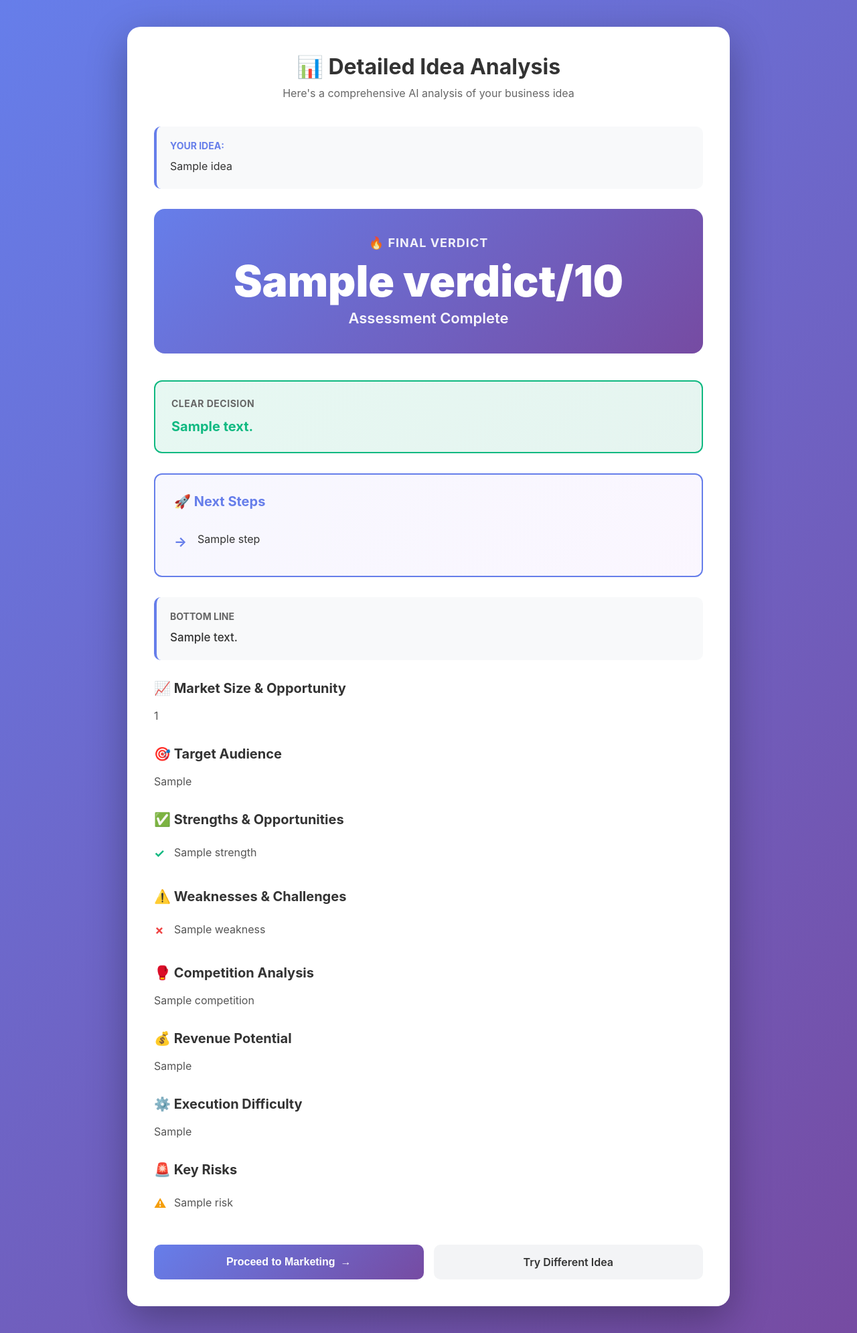
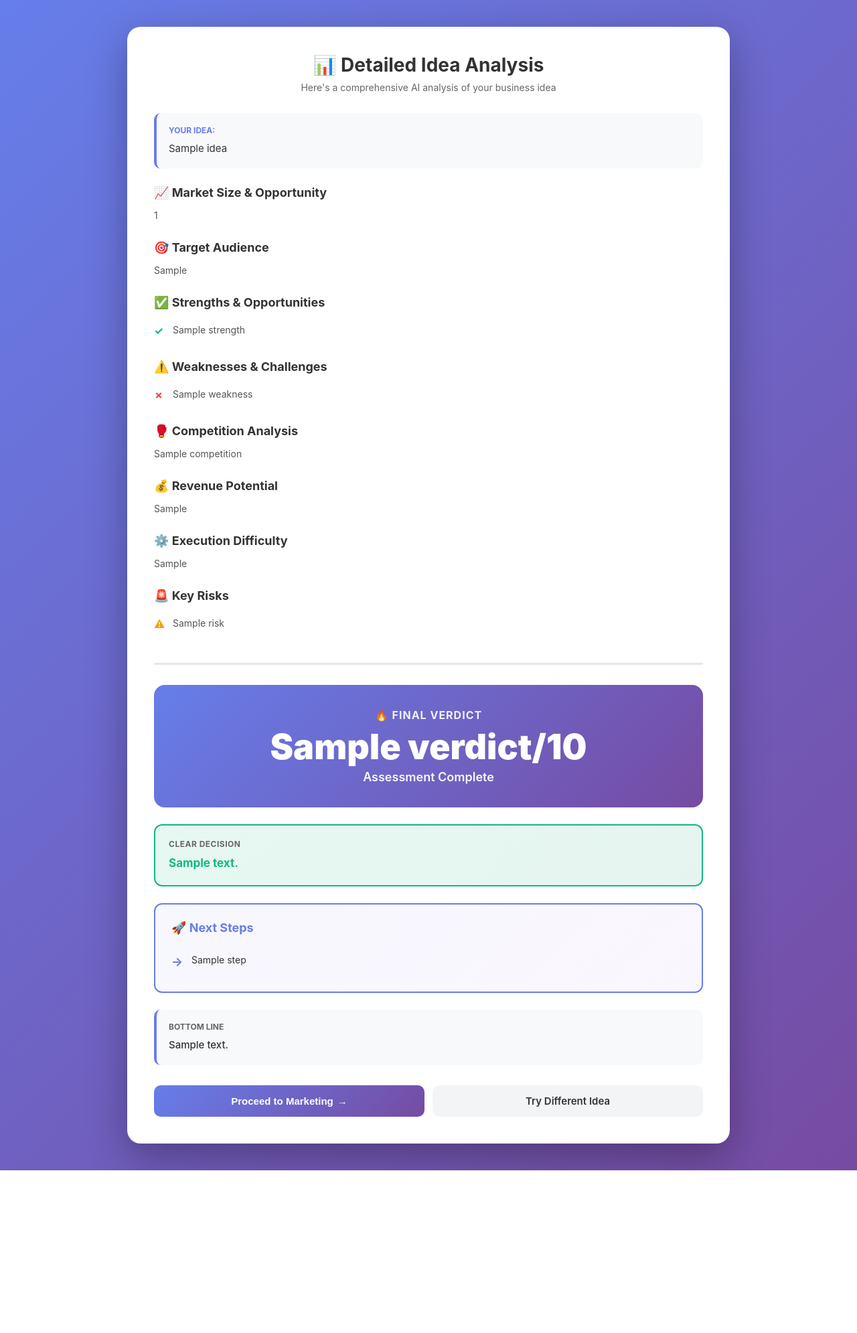
Before and after one commit to vedpalsodkar988-tech/Intelix-V2, a Flask app: template templates/analysis.html in a window 1280 px wide. Shown: the whole page at 67% size. After the commit the page ends 1748 px from the top, so only its background shows below. Run offline with Flask 3, Linux system fonts and the light colour scheme; the template is opened without the code that fills it: most values are stand-ins (such as "Sample title", 1, 10 or a date in 2020); some libraries are stand-ins or nearby versions.

Commit message:
Update analysis.html

```diff
--- a/templates/analysis.html
+++ b/templates/analysis.html
@@ -37,78 +37,144 @@
 
         .header {
             text-align: center;
-            margin-bottom: 40px;
+            margin-bottom: 30px;
         }
 
         .header h1 {
-            font-size: 32px;
+            font-size: 28px;
             color: #333;
-            margin-bottom: 10px;
+            margin-bottom: 8px;
         }
 
         .header p {
             color: #666;
-            font-size: 16px;
+            font-size: 14px;
         }
 
         .idea-box {
             background: #f8f9fa;
-            padding: 20px;
+            padding: 18px;
             border-radius: 10px;
-            margin-bottom: 30px;
+            margin-bottom: 25px;
             border-left: 4px solid #667eea;
         }
 
         .idea-box h3 {
             color: #667eea;
-            font-size: 14px;
+            font-size: 12px;
             text-transform: uppercase;
-            margin-bottom: 10px;
+            margin-bottom: 8px;
         }
 
         .idea-box p {
             color: #333;
             line-height: 1.6;
+            font-size: 15px;
         }
 
-        /* VERDICT SECTION - HERO */
+        .analysis-section {
+            margin-bottom: 25px;
+        }
+
+        .analysis-section h2 {
+            font-size: 18px;
+            color: #333;
+            margin-bottom: 12px;
+            display: flex;
+            align-items: center;
+            gap: 8px;
+        }
+
+        .analysis-section p {
+            color: #555;
+            line-height: 1.7;
+            margin-bottom: 12px;
+            font-size: 14px;
+        }
+
+        .analysis-section ul {
+            list-style: none;
+            padding: 0;
+        }
+
+        .analysis-section li {
+            padding: 8px 0;
+            padding-left: 28px;
+            position: relative;
+            color: #555;
+            line-height: 1.6;
+            font-size: 14px;
+        }
+
+        .strengths li::before {
+            content: "✓";
+            position: absolute;
+            left: 0;
+            color: #10b981;
+            font-weight: bold;
+            font-size: 16px;
+        }
+
+        .weaknesses li::before {
+            content: "✗";
+            position: absolute;
+            left: 0;
+            color: #ef4444;
+            font-weight: bold;
+            font-size: 16px;
+        }
+
+        .risks li::before {
+            content: "⚠";
+            position: absolute;
+            left: 0;
+            color: #f59e0b;
+            font-size: 16px;
+        }
+
+        /* VERDICT SECTION - AT BOTTOM */
+        .verdict-section {
+            margin-top: 40px;
+            padding-top: 30px;
+            border-top: 3px solid #e5e7eb;
+        }
+
         .verdict-hero {
             background: linear-gradient(135deg, #667eea 0%, #764ba2 100%);
             color: white;
-            padding: 40px;
+            padding: 35px;
             border-radius: 16px;
-            margin-bottom: 40px;
+            margin-bottom: 25px;
             text-align: center;
         }
 
         .verdict-hero h2 {
-            font-size: 18px;
+            font-size: 16px;
             text-transform: uppercase;
             letter-spacing: 1px;
-            margin-bottom: 15px;
+            margin-bottom: 12px;
             opacity: 0.9;
         }
 
         .verdict-hero .score {
-            font-size: 64px;
+            font-size: 52px;
             font-weight: 900;
-            margin-bottom: 10px;
+            margin-bottom: 8px;
             line-height: 1;
         }
 
         .verdict-hero .verdict-text {
-            font-size: 22px;
+            font-size: 18px;
             font-weight: 600;
             opacity: 0.95;
         }
 
-        /* DECISION BOX */
         .decision-box {
             background: linear-gradient(135deg, rgba(16, 185, 129, 0.1) 0%, rgba(5, 150, 105, 0.1) 100%);
             border: 2px solid #10b981;
             border-radius: 12px;
-            padding: 24px;
-            margin-bottom: 30px;
+            padding: 20px;
+            margin-bottom: 25px;
         }
 
         .decision-box.warning {
@@ -122,15 +188,15 @@
         }
 
         .decision-box h3 {
-            font-size: 14px;
+            font-size: 12px;
             text-transform: uppercase;
             color: #666;
-            margin-bottom: 12px;
+            margin-bottom: 10px;
             letter-spacing: 0.5px;
         }
 
         .decision-box .decision-text {
-            font-size: 20px;
+            font-size: 17px;
             font-weight: 700;
             color: #10b981;
             line-height: 1.4;
@@ -144,22 +210,21 @@
             color: #ef4444;
         }
 
-        /* NEXT STEPS - ACTION ITEMS */
         .next-steps-box {
             background: linear-gradient(135deg, rgba(99, 102, 241, 0.05) 0%, rgba(168, 85, 247, 0.05) 100%);
             border: 2px solid #667eea;
             border-radius: 12px;
-            padding: 28px;
-            margin-bottom: 30px;
+            padding: 24px;
+            margin-bottom: 25px;
         }
 
         .next-steps-box h3 {
-            font-size: 20px;
+            font-size: 18px;
             color: #667eea;
-            margin-bottom: 18px;
+            margin-bottom: 15px;
             display: flex;
             align-items: center;
-            gap: 10px;
+            gap: 8px;
         }
 
         .next-steps-box ul {
@@ -168,11 +233,11 @@
         }
 
         .next-steps-box li {
-            padding: 14px 0;
-            padding-left: 35px;
+            padding: 12px 0;
+            padding-left: 30px;
             position: relative;
             color: #333;
-            font-size: 16px;
+            font-size: 14px;
             line-height: 1.6;
             border-bottom: 1px solid rgba(102, 126, 234, 0.1);
         }
@@ -187,88 +252,29 @@
             left: 0;
             color: #667eea;
             font-weight: bold;
-            font-size: 20px;
+            font-size: 18px;
         }
 
-        /* SUMMARY BOX */
         .summary-box {
             background: #f8f9fa;
-            padding: 20px;
+            padding: 18px;
             border-radius: 10px;
-            margin-bottom: 30px;
+            margin-bottom: 25px;
             border-left: 4px solid #667eea;
         }
 
         .summary-box h3 {
-            font-size: 14px;
+            font-size: 12px;
             text-transform: uppercase;
             color: #666;
-            margin-bottom: 10px;
+            margin-bottom: 8px;
         }
 
         .summary-box p {
-            font-size: 17px;
+            font-size: 15px;
             color: #333;
             line-height: 1.6;
             font-weight: 500;
-        }
-
-        .analysis-section {
-            margin-bottom: 30px;
-        }
-
-        .analysis-section h2 {
-            font-size: 20px;
-            color: #333;
-            margin-bottom: 15px;
-            display: flex;
-            align-items: center;
-            gap: 10px;
-        }
-
-        .analysis-section p {
-            color: #555;
-            line-height: 1.8;
-            margin-bottom: 15px;
-        }
-
-        .analysis-section ul {
-            list-style: none;
-            padding: 0;
-        }
-
-        .analysis-section li {
-            padding: 10px 0;
-            padding-left: 30px;
-            position: relative;
-            color: #555;
-            line-height: 1.6;
-        }
-
-        .strengths li::before {
-            content: "✓";
-            position: absolute;
-            left: 0;
-            color: #10b981;
-            font-weight: bold;
-            font-size: 18px;
-        }
-
-        .weaknesses li::before {
-            content: "✗";
-            position: absolute;
-            left: 0;
-            color: #ef4444;
-            font-weight: bold;
-            font-size: 18px;
-        }
-
-        .risks li::before {
-            content: "⚠";
-            position: absolute;
-            left: 0;
-            color: #f59e0b;
-            font-size: 18px;
         }
 
         /* Similar Idea Section */
@@ -363,17 +370,17 @@
         /* Action Buttons */
         .action-buttons {
             display: flex;
-            gap: 15px;
-            margin-top: 40px;
+            gap: 12px;
+            margin-top: 30px;
             flex-wrap: wrap;
         }
 
         .btn-primary, .btn-secondary, .btn-back {
             flex: 1;
-            padding: 16px;
+            padding: 14px;
             border: none;
             border-radius: 10px;
-            font-size: 16px;
+            font-size: 15px;
             font-weight: 600;
             cursor: pointer;
             transition: all 0.3s;
@@ -382,8 +389,8 @@
             display: flex;
             align-items: center;
             justify-content: center;
-            gap: 8px;
-            min-width: 200px;
+            gap: 6px;
+            min-width: 180px;
         }
 
         .btn-primary {
@@ -547,6 +524,35 @@
             </ul>
         </div>
 
+        <!-- VERDICT SECTION AT BOTTOM -->
+        <div class="verdict-section">
+            <div class="verdict-hero">
+                <h2>🔥 Final Verdict</h2>
+                <div class="score">{{ analysis.verdict.split(' - ')[0] if ' - ' in analysis.verdict else analysis.verdict.split('/')[0] + '/10' }}</div>
+                <div class="verdict-text">{{ analysis.verdict.split(' - ')[1] if ' - ' in analysis.verdict else 'Assessment Complete' }}</div>
+            </div>
+
+            {% set decision_class = 'warning' if '⚠️' in analysis.decision else ('danger' if '❌' in analysis.decision else '') %}
+            <div class="decision-box {{ decision_class }}">
+                <h3>Clear Decision</h3>
+                <div class="decision-text">{{ analysis.decision }}</div>
+            </div>
+
+            <div class="next-steps-box">
+                <h3>🚀 Next Steps</h3>
+                <ul>
+                    {% for step in analysis.next_steps %}
+                    <li>{{ step }}</li>
+                    {% endfor %}
+                </ul>
+            </div>
+
+            <div class="summary-box">
+                <h3>Bottom Line</h3>
+                <p>{{ analysis.summary }}</p>
+            </div>
+        </div>
+
         <!-- Similar Idea Section -->
         {% if similar_idea and validation_depth == 1 %}
         <div class="similar-idea-section">
```
Also changed, not shown: other parts of templates/analysis.html (+27 -56 lines).
